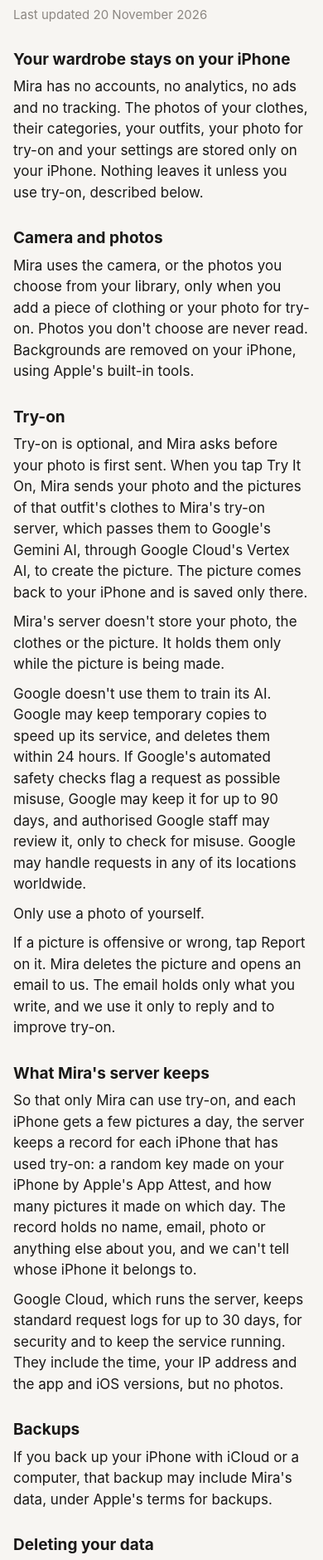
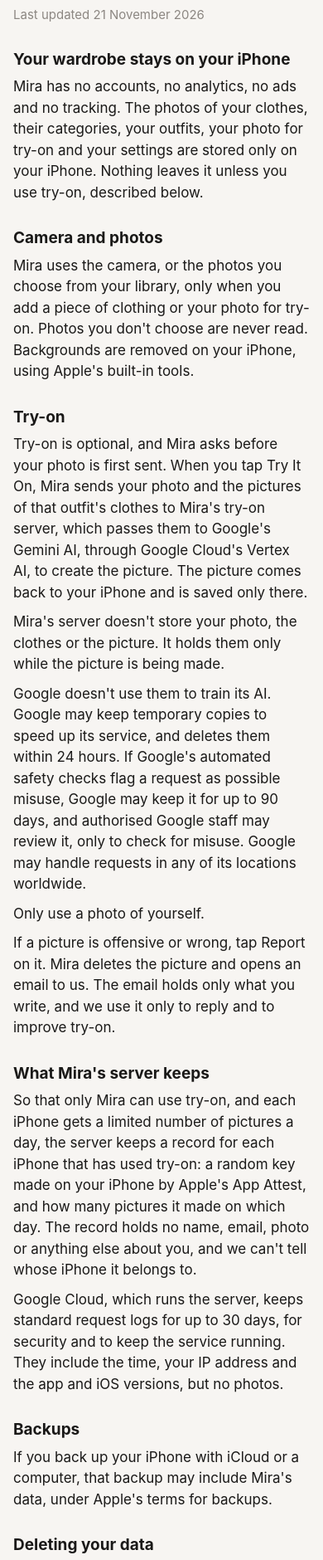
Before and after one commit to ouhra99/mira, a plain HTML site: page privacy-policy.html in a window 390 px wide. Shown: the part 77-1957 px from the top of the page at 83% size. Drawn offline with Linux system fonts and the light colour scheme.

Commit message:
Privacy policy: each iPhone gets a limited number of pictures a day

```diff
--- a/privacy-policy.html
+++ b/privacy-policy.html
@@ -21,7 +21,7 @@
 <body>
 <main>
   <h1>Mira Privacy Policy</h1>
-  <p class="updated">Last updated 20 November 2026</p>
+  <p class="updated">Last updated 21 November 2026</p>
 
   <h2>Your wardrobe stays on your iPhone</h2>
   <p>Mira has no accounts, no analytics, no ads and no tracking. The photos of your clothes, their categories, your outfits, your photo for try-on and your settings are stored only on your iPhone. Nothing leaves it unless you use try-on, described below.</p>
@@ -34,7 +34,7 @@
   <p>Only use a photo of yourself.</p>
   <p>If a picture is offensive or wrong, tap Report on it. Mira deletes the picture and opens an email to us. The email holds only what you write, and we use it only to reply and to improve try-on.</p>
   <h2>What Mira's server keeps</h2>
-  <p>So that only Mira can use try-on, and each iPhone gets a few pictures a day, the server keeps a record for each iPhone that has used try-on: a random key made on your iPhone by Apple's App Attest, and how many pictures it made on which day. The record holds no name, email, photo or anything else about you, and we can't tell whose iPhone it belongs to.</p>
+  <p>So that only Mira can use try-on, and each iPhone gets a limited number of pictures a day, the server keeps a record for each iPhone that has used try-on: a random key made on your iPhone by Apple's App Attest, and how many pictures it made on which day. The record holds no name, email, photo or anything else about you, and we can't tell whose iPhone it belongs to.</p>
   <p>Google Cloud, which runs the server, keeps standard request logs for up to 30 days, for security and to keep the service running. They include the time, your IP address and the app and iOS versions, but no photos.</p>
   <h2>Backups</h2>
   <p>If you back up your iPhone with iCloud or a computer, that backup may include Mira's data, under Apple's terms for backups.</p>
```
